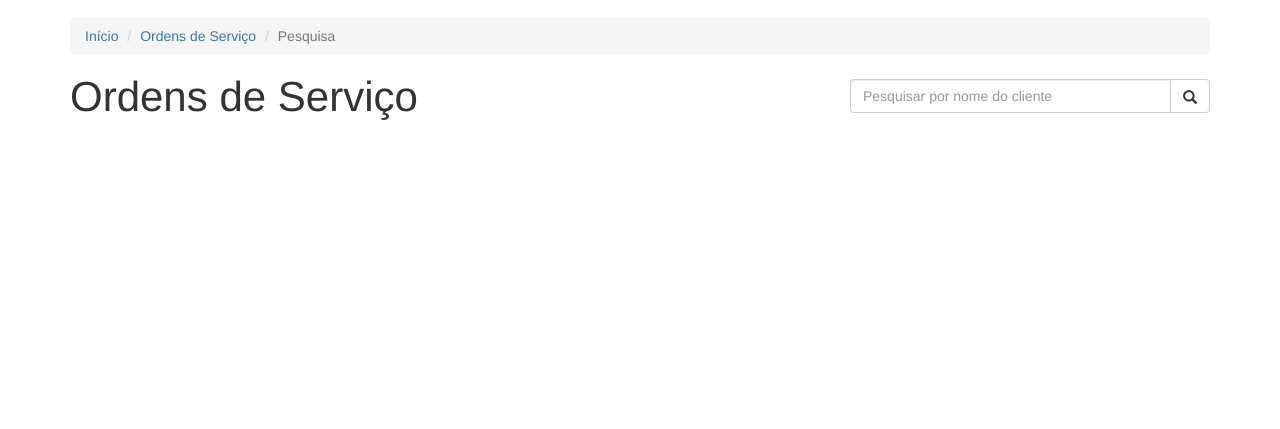
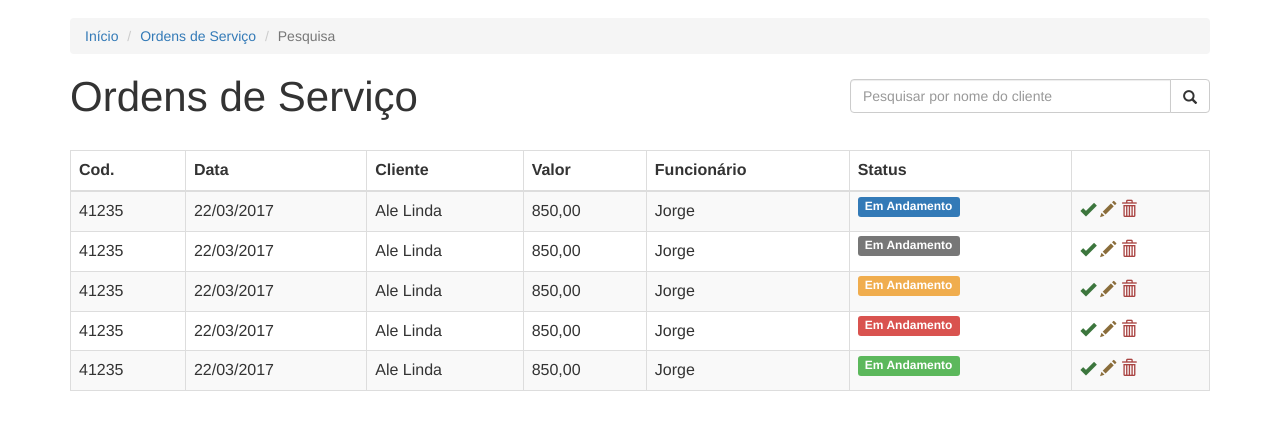
Before and after one commit to IgoJeferson/Algaworks-Bootstrap, a plain HTML site: page index.html in a window 1280 px wide. Shown: the part 53-482 px from the top of the page. Drawn offline with Linux system fonts and the light colour scheme.

Commit message:
Adição de tabela

```diff
--- a/css/index.css
+++ b/css/index.css
@@ -47,3 +47,7 @@
 .btn-search {
 	height: 34px;
 }
+
+.dados-os {
+	margin-top: 30px;
+}
--- a/index.html
+++ b/index.html
@@ -73,6 +73,90 @@
 				</div>
 			</div>
 		</div>
+
+		<div class="table-responsive">
+			<table class="dados-os table table-striped table-bordered table-hover">
+				<thead>
+					<tr>
+						<th>Cod.</th>
+						<th>Data</th>
+						<th>Cliente</th>
+						<th>Valor</th>
+						<th>Funcionário</th>
+						<th>Status</th>
+						<th></th>
+					</tr>
+				</thead>
+				<tbody>
+					<tr>
+						<td>41235</td>
+						<td>22/03/2017</td>
+						<td>Ale Linda</td>
+						<td>850,00</td>
+						<td>Jorge</td>
+						<td><span class="label label-primary">Em Andamento</span></td>
+						<td>
+							<a href="#"><span class="glyphicon glyphicon-ok text-success"></span></a>
+							<a href="#"><span class="glyphicon glyphicon-pencil text-warning"></span></a>
+							<a href="#"><span class="glyphicon glyphicon-trash text-danger"></a>
+						</td>
+					</tr>
+					<tr>
+						<td>41235</td>
+						<td>22/03/2017</td>
+						<td>Ale Linda</td>
+						<td>850,00</td>
+						<td>Jorge</td>
+						<td><span class="label label-default">Em Andamento</span></td>
+						<td>
+							<a href="#"><span class="glyphicon glyphicon-ok text-success"></span></a>
+							<a href="#"><span class="glyphicon glyphicon-pencil text-warning"></span></a>
+							<a href="#"><span class="glyphicon glyphicon-trash text-danger"></a>
+						</td>
+					</tr>
+					<tr>
+						<td>41235</td>
+						<td>22/03/2017</td>
+						<td>Ale Linda</td>
+						<td>850,00</td>
+						<td>Jorge</td>
+						<td><span class="label label-warning">Em Andamento</span></td>
+						<td>
+							<a href="#"><span class="glyphicon glyphicon-ok text-success"></span></a>
+							<a href="#"><span class="glyphicon glyphicon-pencil text-warning"></span></a>
+							<a href="#"><span class="glyphicon glyphicon-trash text-danger"></a>
+						</td>
+					</tr>
+					<tr>
+						<td>41235</td>
+						<td>22/03/2017</td>
+						<td>Ale Linda</td>
+						<td>850,00</td>
+						<td>Jorge</td>
+						<td><span class="label label-danger">Em Andamento</span></td>
+						<td>
+							<a href="#"><span class="glyphicon glyphicon-ok text-success"></span></a>
+							<a href="#"><span class="glyphicon glyphicon-pencil text-warning"></span></a>
+							<a href="#"><span class="glyphicon glyphicon-trash text-danger"></a>
+						</td>
+					</tr>
+					<tr>
+						<td>41235</td>
+						<td>22/03/2017</td>
+						<td>Ale Linda</td>
+						<td>850,00</td>
+						<td>Jorge</td>
+						<td><span class="label label-success">Em Andamento</span></td>
+						<td>
+							<a href="#"><span class="glyphicon glyphicon-ok text-success"></span></a>
+							<a href="#"><span class="glyphicon glyphicon-pencil text-warning"></span></a>
+							<a href="#"><span class="glyphicon glyphicon-trash text-danger"></a>
+						</td>
+					</tr>
+				</tbody>
+			</table>
+		</div>
+
 	</div>
 
 	<script type="text/javascript" src="js/jquery-3.1.1.min.js"></script>
```
